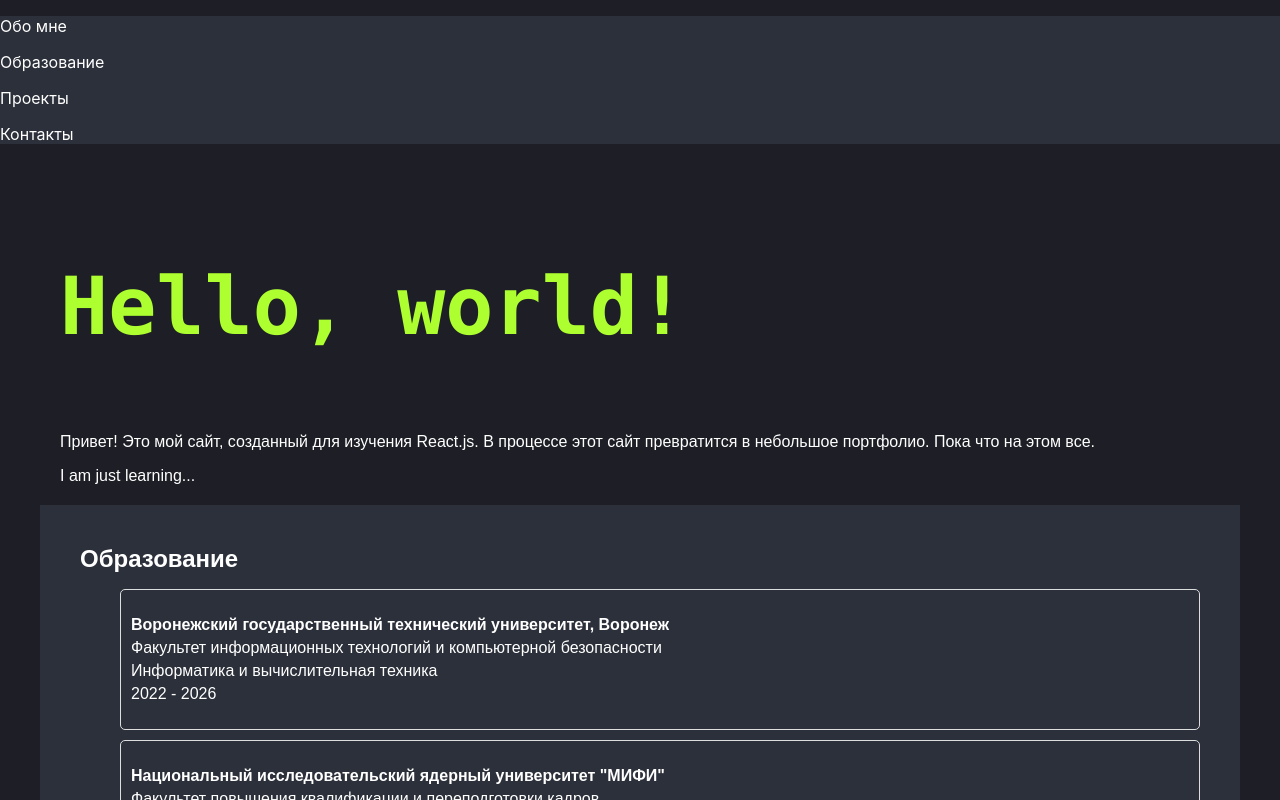
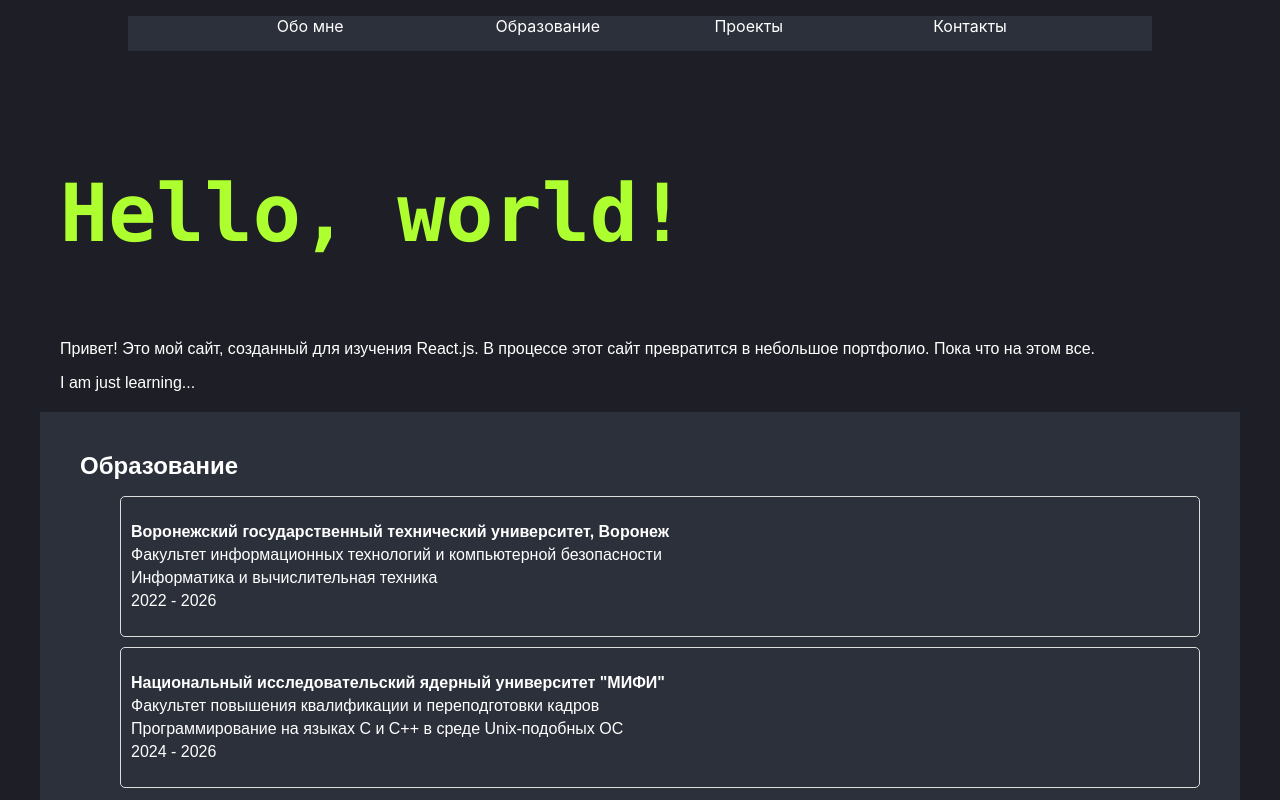
Before and after one commit to lyacsevna/AboutMe, a React (Create React App) app: page / in a window 1280 px wide. Shown: the top 800 px of the page. Built offline with nearby package versions, Linux system fonts and the light colour scheme.

Commit message:
create header with nav

```diff
--- a/src/components/navigation.js
+++ b/src/components/navigation.js
@@ -1,12 +1,15 @@
 import React from "react";
+import '../styles/navigation.css'
 
 const HeaderFunction = () => {
     return (
         <nav className="menu">
-            <p>Обо мне</p>
-            <p>Образование</p>
-            <p>Проекты</p>
-            <p>Контакты</p>
+            <ul className="header-items">
+                <li>Обо мне</li>
+                <li>Образование</li>
+                <li>Проекты</li>
+                <li>Контакты</li>
+            </ul>
         </nav>
     )
 }
--- /dev/null
+++ b/src/styles/navigation.css
@@ -0,0 +1,17 @@
+nav {
+    height: 65%;
+    width: 80%;
+    margin: 10px auto;
+  }
+
+.header-items{
+    display: flex;
+    list-style-type: none;
+    justify-content: space-evenly;
+    align-items: center;
+  }
+  .header-items>li {
+    height: 35px;
+    width: 110px;
+    color: white;
+  }
```
